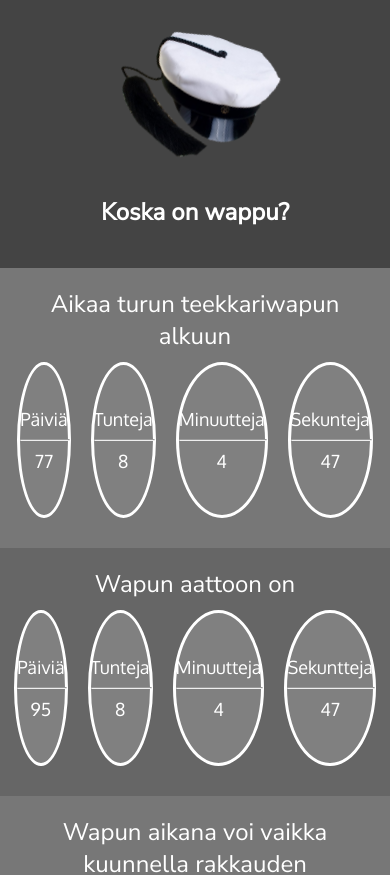
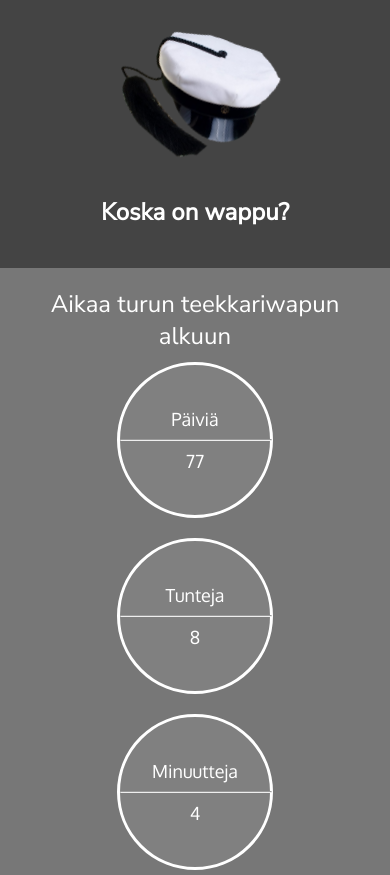
Before and after one commit to Vaintti/wappucountdown, a React (Create React App) app: page / in a window 390 px wide. Shown: the top 875 px of the page. Built offline with nearby package versions, Linux system fonts and the light colour scheme.

Commit message:
Made website scale to mobile screen size

```diff
--- a/src/App.css
+++ b/src/App.css
@@ -26,6 +26,7 @@
 .App-countdown {
   display: flex;
   justify-content: center;
+  flex-wrap: wrap;
 }
 
 .App-aatto {
--- a/src/Numberbubble.css
+++ b/src/Numberbubble.css
@@ -5,6 +5,8 @@
     font-size: large;
     width: 150px;
     height: 150px;
+    min-width: 150px;
+    min-height: 150px;
     border: solid;
     border-color: white;
     display: flex;
```
